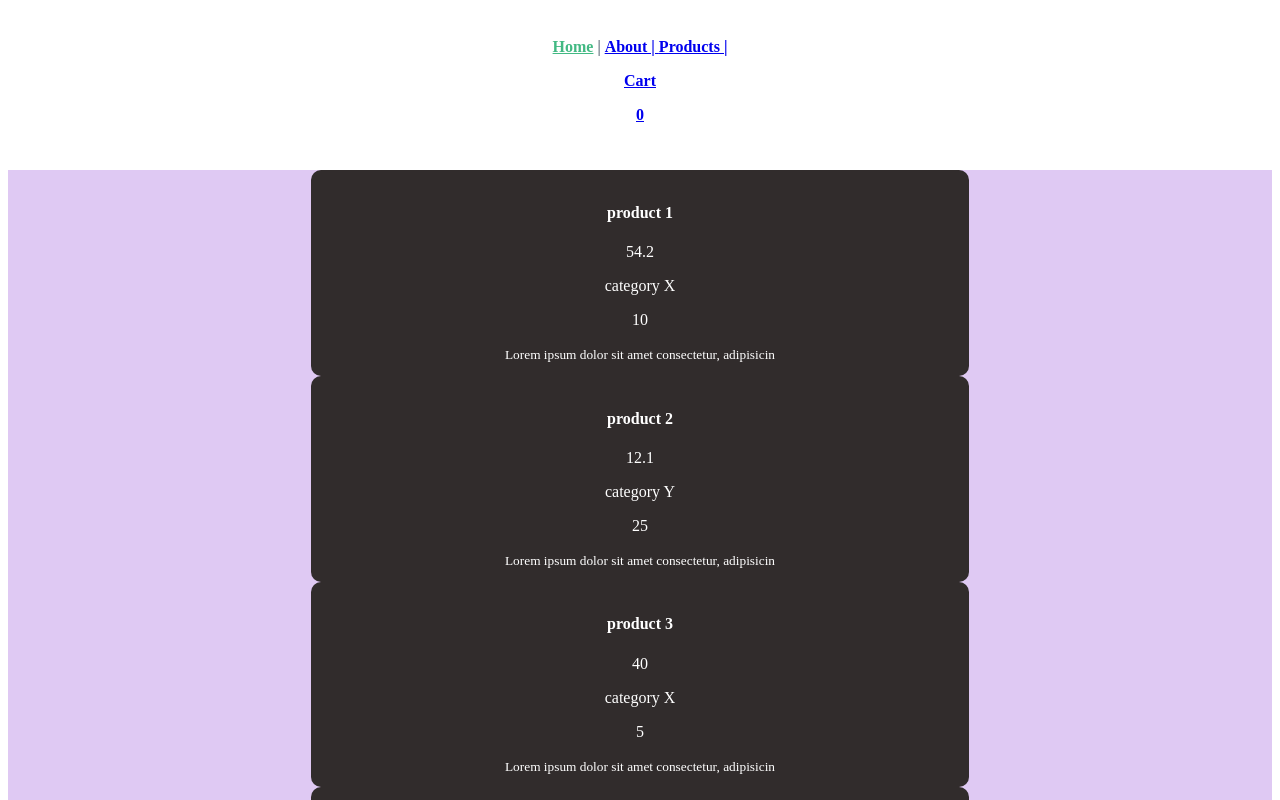
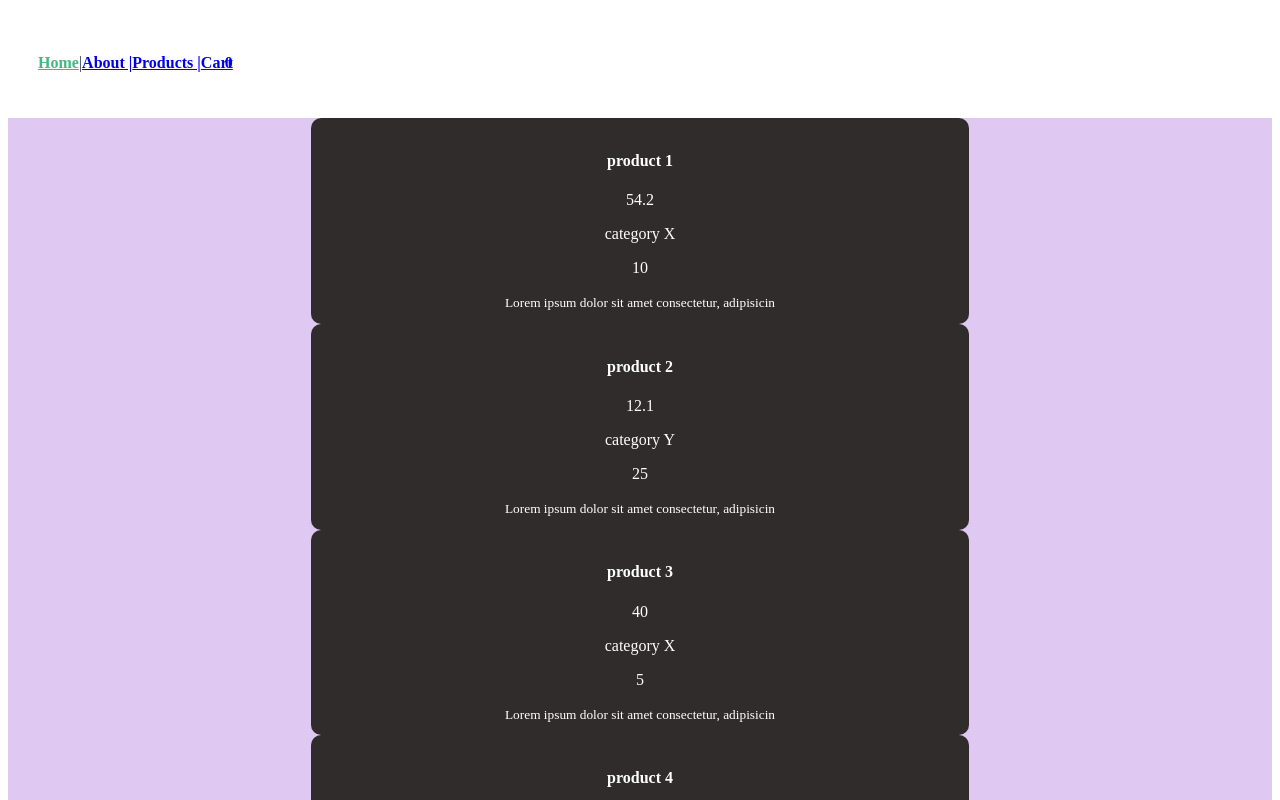
Before and after one commit to negarMiralaie/shopping-cart-vuex, a Vue app in the folder shopping-cart-1/: page / in a window 1280 px wide. Shown: the top 800 px of the page. Built offline with nearby package versions, Linux system fonts and the light colour scheme.

Commit message:
added some more styled to nav icons

```diff
--- a/shopping-cart-1/src/App.vue
+++ b/shopping-cart-1/src/App.vue
@@ -30,10 +30,13 @@ export default {
 
 #nav {
   padding: 30px;
+  display: flex;
+  align-items: center;
 }
 
 #nav a {
   font-weight: bold;
+  /* background-color:red; */
 }
 
 #nav a.router-link-exact-active {
--- a/shopping-cart-1/src/views/cart/NavCart.vue
+++ b/shopping-cart-1/src/views/cart/NavCart.vue
@@ -1,7 +1,7 @@
 <template>
   <section>
     <p>Cart</p>
-    <p>0</p>
+    <p class="navCartBadge">0</p>
   </section>
 </template>
 
@@ -11,4 +11,20 @@ export default {
 };
 </script>
 
-<style scoped></style>
+<style scoped>
+  section{
+    /* background-color:yellowgreen; */
+    display: flex;
+    align-items:start;
+    justify-content:flex-start;
+    height: 100%;
+    position: relative;
+  }
+
+  .navCartBadge{
+    /* background-color:rgb(248, 40, 25); */
+    position:absolute;
+    /* bottom:15%; */
+    right:0;
+  }
+</style>
```
